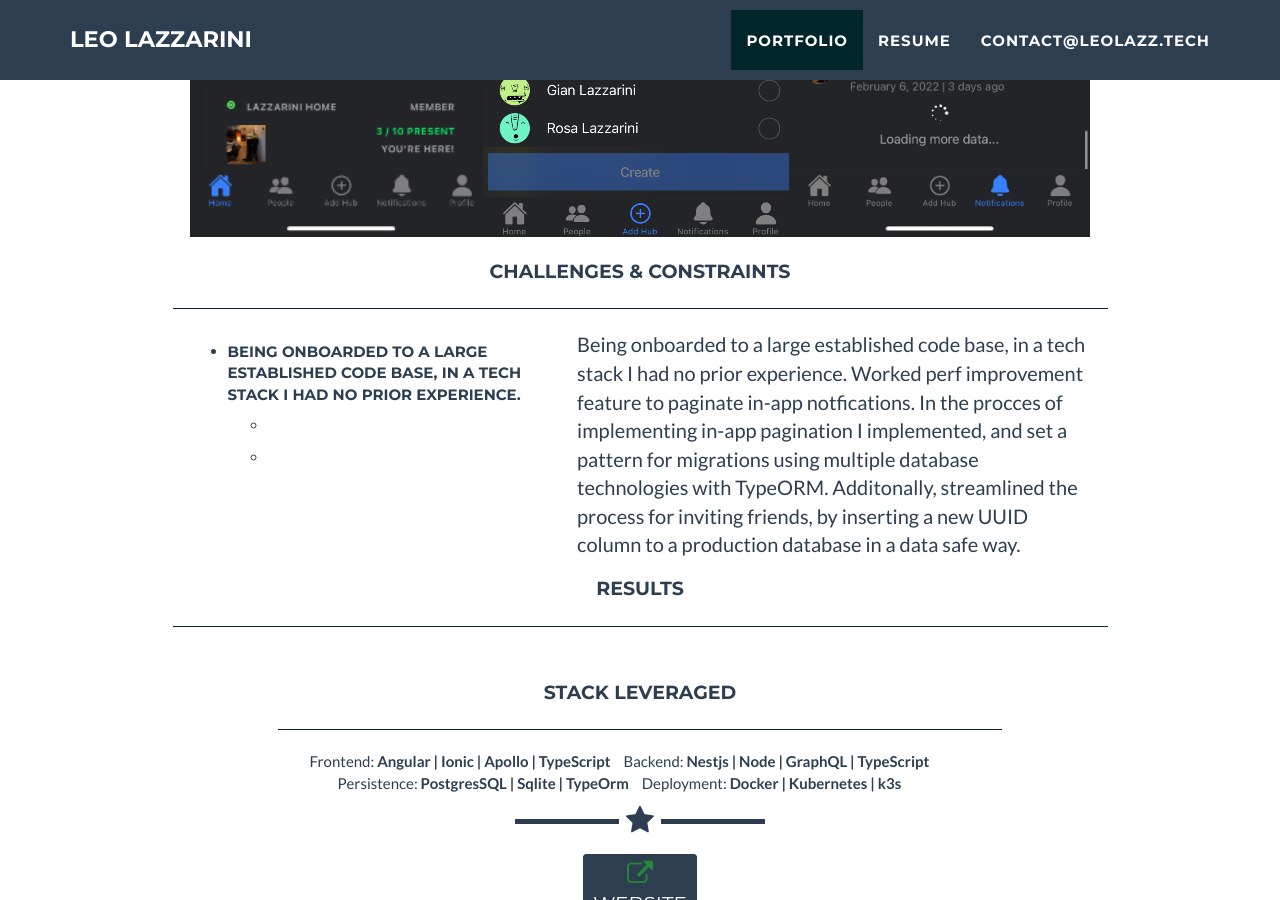
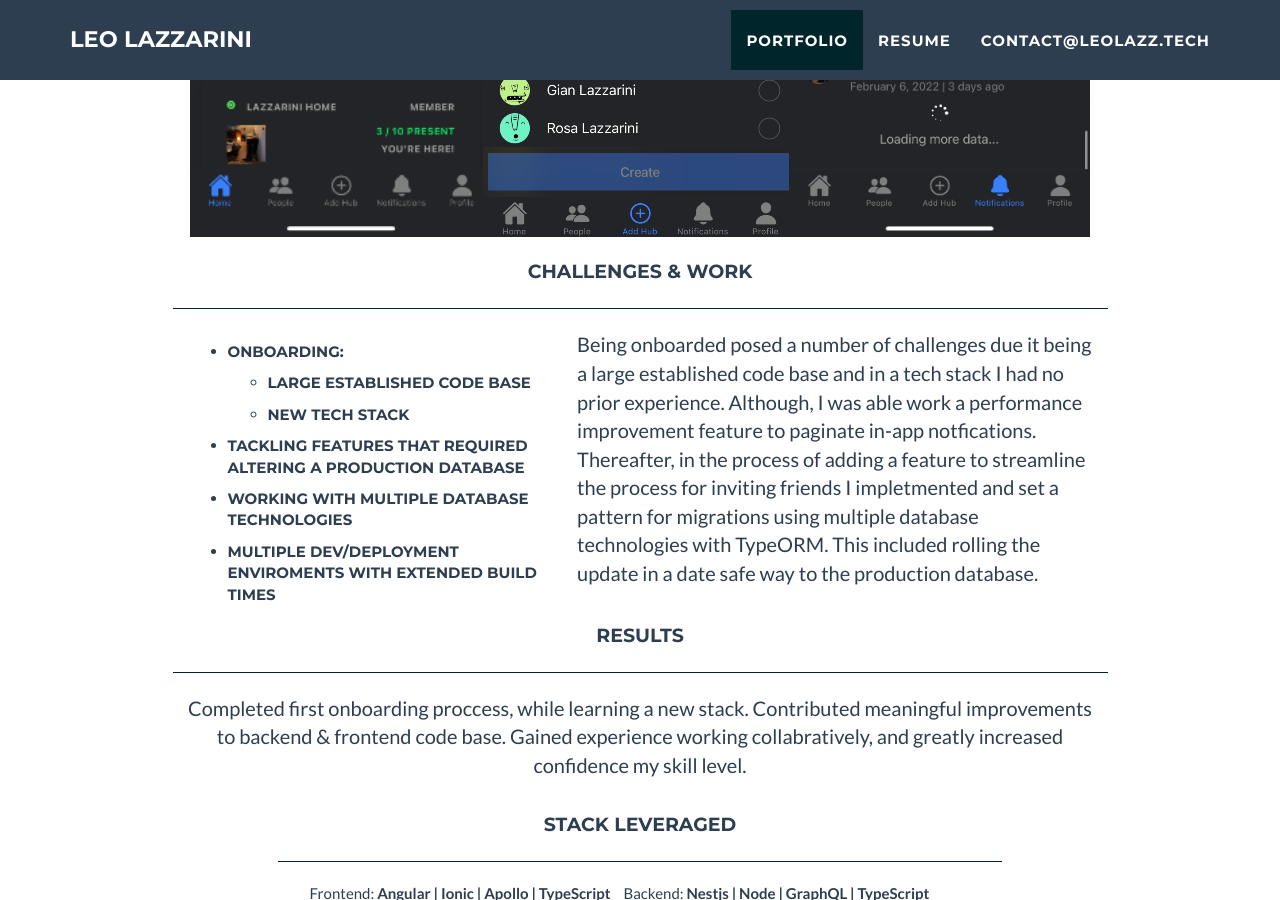
Before and after one commit to leolazz/Portfolio-Jekyll, a Jekyll site: the page built from _posts/2021-10-01-lazztech.markdown, in a window 1280 px wide and 900 px high, scrolled down 1653 px. Built offline with Jekyll 4.4.1, drawn with Linux system fonts in a browser that asks for light colours; some of the changed text lies outside the part shown.

```diff
--- a/_includes/portfolio_list.html
+++ b/_includes/portfolio_list.html
@@ -25,16 +25,29 @@
     </div>
     {% endif %}
 
+    {% if post.challengesLazz %}
+    <div class="row">
+      <h4 class="text-center">Challenges & Work</h4>
+      <hr class="hr-green">
+      <div class="col-lg-5 li-h5" ><p >{{post.challengesLazz}}</p></div>
+      <div class="col-lg-7" ><p >{{post.work}}</p></div>
+    </div>
+    {% endif %}
+
+
+    {% if post.challengesB1 %}
     <div class="row">
       <h4 class="text-center">Challenges & Constraints</h4>
       <hr class="hr-green">
-      {% if post.challengesB1 %}
       <div class="col-lg-5 li-h5" ><p >{{post.challengesB1}}</p></div>
-      {% endif %}
       {% if post.challenges %}
       <div class="col-lg-7" ><p >{{post.challenges}}</p></div>
       {% endif %}
+      {% if post.challengesB2 %}
+      <div class="col-lg-7 li-h5" ><p >{{post.challengesB2}}</p></div>
+      {% endif %}
     </div>
+    {% endif %}
 
     <div class="row">
       <h4 style="margin-top: 10px;" class="text-center">Results</h4>
--- a/_posts/2020-05-20-parttime.dev.markdown
+++ b/_posts/2020-05-20-parttime.dev.markdown
@@ -17,11 +17,10 @@ whyBullets: <ul class="ul-p">
 challenges:
 challengesB1: <ul class="ul-p">
   <li>changing dev enviroment from PC to Mac and from visual studio to VS code</li>
-  <li>Parsing the legality of scraping different sources</li>
   <li>Learning about device and browser fingerprints in order to</li>
   <ul>
   <li>Avoid bot detection, without any paid services</li>
-  <li>Employ preventative measures</li>
+  <li>Employ preventative counter measures</li>
   </ul>
   </ul>
 challengesB2: <ul class="ul-p">
@@ -29,7 +28,7 @@ challengesB2: <ul class="ul-p">
   <li>Making a stable, lightweight, and fast CRUD operation for deployment on a limited resource enviroment</li>
   <li>Dockerizing and deploying the backend with an instance of chromemium into a kubernetes cluster</li>
   </ul>
-results: While learning a new stack and becoming more capable in it than my original I also, improved my mental model of the DOM in order to traverse it in a headless enviroment and greatly improved my skill level in Dev-Ops technologies like <strong>Docker</strong> and <strong>Kubernetes</strong>.
+results: In addition to learning a new stack, becoming more capable and comfortable in it than my original I improved my mental model of the DOM in order to traverse it in a headless enviroment and greatly improved my skill level in Dev-Ops technologies like <strong>Docker</strong> and <strong>Kubernetes</strong>.
 layout: default
 modal-id: 2
 date: 2021-09-15
--- a/_posts/2021-10-01-lazztech.markdown
+++ b/_posts/2021-10-01-lazztech.markdown
@@ -10,15 +10,18 @@ project-date: April 2014
 client: Start Bootstrap
 category: Web Development
 description: A geolocation-based social app
-work-involved:
-challenges: Being onboarded to a large established code base, in a tech stack I had no prior experience. Worked perf improvement feature to paginate in-app notfications. In the procces of implementing in-app pagination I implemented, and set a pattern for migrations using multiple database technologies with TypeORM. Additonally, streamlined the process for inviting friends, by inserting a new UUID column to a production database in a data safe way.
-challengesB1: <ul class="ul-p">
-  <li>Being onboarded to a large established code base, in a tech stack I had no prior experience.</li>
+work: Being onboarded posed a number of challenges due it being a large established code base and in a tech stack I had no prior experience. Although, I was able work a performance improvement feature to paginate in-app notfications. Thereafter, in the process of adding a feature to streamline the process for inviting friends I impletmented and set a pattern for migrations using multiple database technologies with TypeORM. This included rolling the update in a date safe way to the production database.
+challengesLazz: <ul class="ul-p">
+  <li>Onboarding:</li>
   <ul class="ul-p">
-  <li></li>
-  <li></li>
+  <li>Large established code base</li>
+  <li>new tech stack</li>
   </ul>
+  <li>Tackling features that required altering a production database </li>
+  <li>Working with multiple database technologies</li>
+  <li>Multiple dev/deployment enviroments with extended build times</li>
   </ul>
+results: Completed first onboarding proccess, while learning a new stack. Contributed meaningful improvements to backend & frontend code base. Gained experience working collabratively, and greatly increased confidence my skill level.
 layout: default
 modal-id: 1
 date: October 2021 - Ongoing
```
Also changed, not shown: _posts/2014-07-16-2bedone-c#.markdown (+20 -4 lines), _posts/2014-07-17-2bedone-app.markdown (+9 -5 lines).
